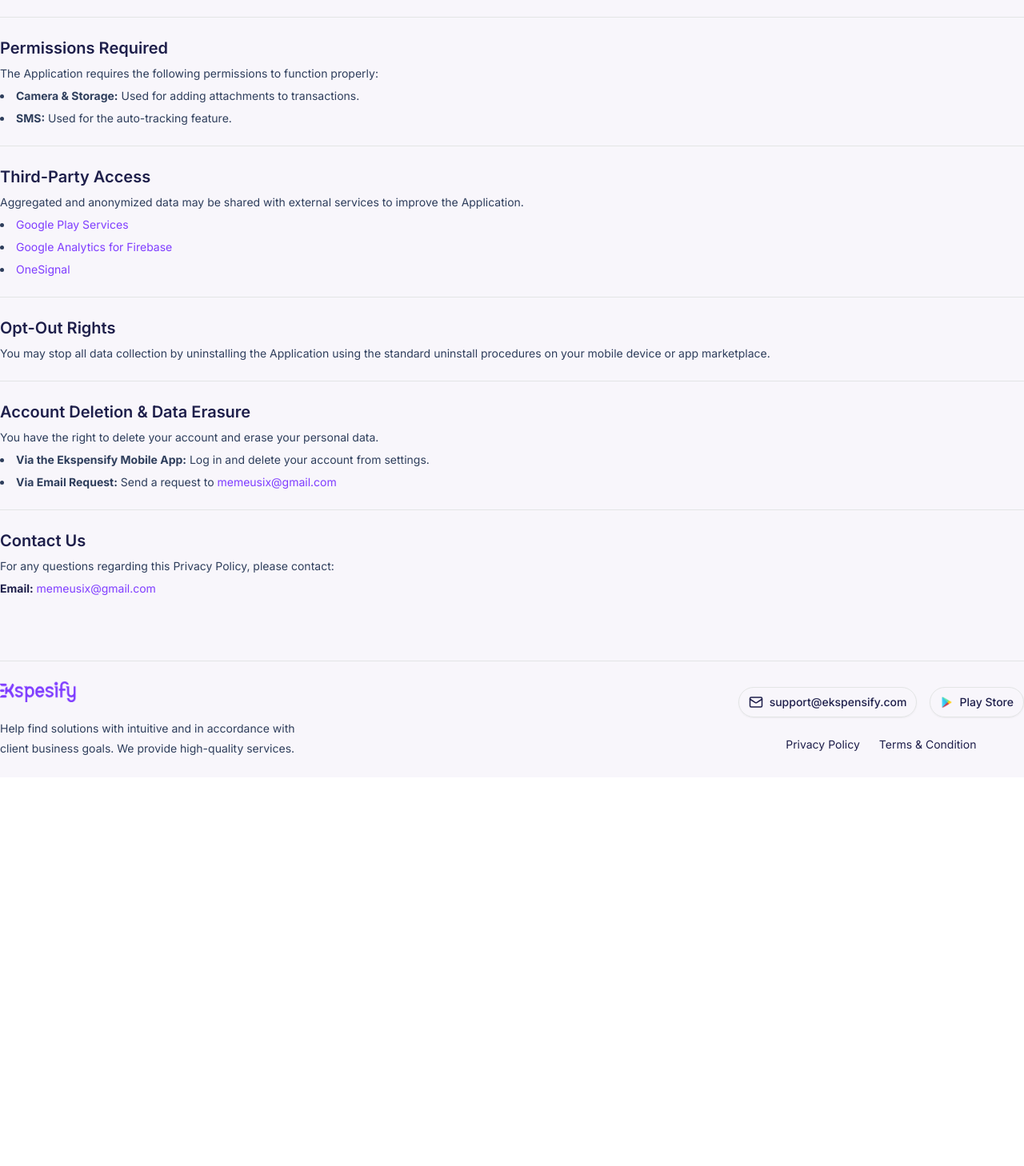
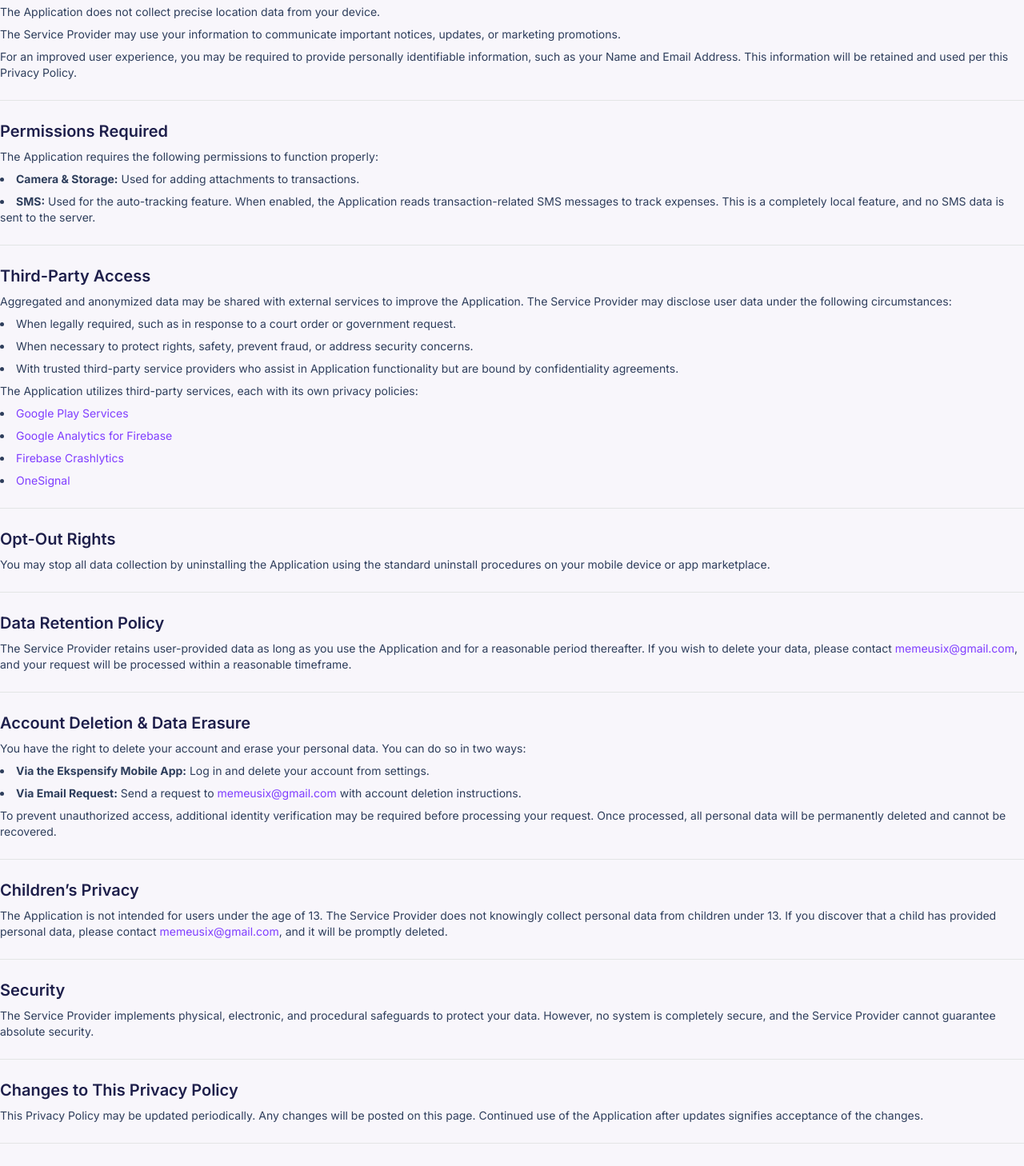
Before and after one commit to vipulsuthar1144/ekspensify-web, a React (Vite) app: page /privacy-policy in a window 1280 px wide. Shown: the part 520-1978 px from the top of the page at 80% size. Before the commit the page ends 1492 px from the top, so only its background shows below. Built offline with nearby package versions, Linux system fonts and the light colour scheme.

Commit message:
UI changes

```diff
--- a/src/assets/index.tsx
+++ b/src/assets/index.tsx
@@ -7,6 +7,7 @@
 import imgRoundedBorder from "./img-rounded-border.png";
 import imgDashedLine from "./img-dashed-line.png";
 import imgPlaystore from "./img-play-store.png";
+import imgTransaction from "./img-transaction.png";
 
 export {
   appFullLogo,
@@ -14,6 +15,7 @@
   imgAccounts,
   imgBudget,
   imgExport,
+  imgTransaction,
   imgPlaystore,
   imgCategories,
   imgRoundedBorder,
--- a/src/pages/Dashboard/index.tsx
+++ b/src/pages/Dashboard/index.tsx
@@ -1,4 +1,10 @@
-import { imgAccounts, imgBudget, imgCategories, imgExport } from "../../assets";
+import {
+  imgAccounts,
+  imgBudget,
+  imgCategories,
+  imgExport,
+  imgTransaction,
+} from "../../assets";
 import Hero from "./sections/HeroSection";
 import HowItWorks from "./sections/HowItWorks";
 import FeatureSection from "./sections/FeatureSection";
@@ -17,12 +23,12 @@
     }
   };
   return (
-    <div className="space-y-10">
+    <div className="space-y-24">
       <Hero handleExploreFeature={handleExploreFeature} />
       <HowItWorks />
       <FeatureSection
         ref={featureRef}
-        img={imgAccounts}
+        img={imgTransaction}
         title="Automatically track your online transactions"
         desc="Help find solutions with intuitive and in accordance with client
           business goals. We provide high-quality services."
--- a/src/pages/Dashboard/sections/FeatureSection.tsx
+++ b/src/pages/Dashboard/sections/FeatureSection.tsx
@@ -36,7 +36,7 @@
 
           <div
             className={`absolute z-10 top-1/2 -translate-y-1/2  hidden md:block ${
-              !rtl ? "-left-20  rotate-180" : "-right-20  rotate-0"
+              !rtl ? "left-0  rotate-180" : "right-0  rotate-0"
             }`}
           >
             <motion.img
@@ -80,7 +80,7 @@
           </p>
 
           {/* Buttons */}
-          <div className="mt-10 flex items-center gap-6">
+          {/* <div className="mt-10 flex items-center gap-6">
             <motion.a
               href="#features"
               className=" md:text-sm flex items-center text-xs gap-2"
@@ -88,7 +88,7 @@
             >
               Get Ready <span className=" text-lg md:text-xl">⤍</span>
             </motion.a>
-          </div>
+          </div> */}
         </motion.div>
       </section>
     );
--- a/src/pages/Dashboard/sections/HowItWorks.tsx
+++ b/src/pages/Dashboard/sections/HowItWorks.tsx
@@ -9,7 +9,7 @@
   },
   {
     id: 2,
-    title: "Setup your wallet/ cc.",
+    title: "Setup your wallet/ acc.",
     description:
       "Help find solutions with intuitive and in accordance with client business goals. We provide high-quality services.",
   },
@@ -46,7 +46,7 @@
 
 const HowItWorks = () => {
   return (
-    <section className="w-full py-16 px-5">
+    <section className="w-full px-5">
       <h2 className="text-center text-2xl  md:text-3xl font-semibold text-gray-900 mb-10">
         How it’s Work
       </h2>
--- a/src/pages/PrivacyPolicy/index.tsx
+++ b/src/pages/PrivacyPolicy/index.tsx
@@ -34,6 +34,20 @@
           <li>Total time spent using the Application</li>
           <li>The operating system of your mobile device</li>
         </ul>
+        <p className="text-secondary mt-2">
+          The Application does not collect precise location data from your
+          device.
+        </p>
+        <p className="text-secondary mt-2">
+          The Service Provider may use your information to communicate important
+          notices, updates, or marketing promotions.
+        </p>
+        <p className="text-secondary mt-2">
+          For an improved user experience, you may be required to provide
+          personally identifiable information, such as your Name and Email
+          Address. This information will be retained and used per this Privacy
+          Policy.
+        </p>
       </section>
 
       <hr className="my-6 border-primary" />
@@ -52,7 +66,10 @@
             transactions.
           </li>
           <li>
-            <strong>SMS:</strong> Used for the auto-tracking feature.
+            <strong>SMS:</strong> Used for the auto-tracking feature. When
+            enabled, the Application reads transaction-related SMS messages to
+            track expenses. This is a completely local feature, and no SMS data
+            is sent to the server.
           </li>
         </ul>
       </section>
@@ -65,7 +82,27 @@
         </h2>
         <p className="text-secondary mt-2">
           Aggregated and anonymized data may be shared with external services to
-          improve the Application.
+          improve the Application. The Service Provider may disclose user data
+          under the following circumstances:
+        </p>
+
+        <ul className="list-disc list-inside text-secondary mt-2 space-y-2">
+          <li>
+            When legally required, such as in response to a court order or
+            government request.
+          </li>
+          <li>
+            When necessary to protect rights, safety, prevent fraud, or address
+            security concerns.
+          </li>
+          <li>
+            With trusted third-party service providers who assist in Application
+            functionality but are bound by confidentiality agreements.
+          </li>
+        </ul>
+        <p className="text-secondary mt-2">
+          The Application utilizes third-party services, each with its own
+          privacy policies:
         </p>
         <ul className="list-disc list-inside text-secondary mt-2 space-y-2">
           <li>
@@ -86,6 +123,16 @@
               rel="noopener noreferrer"
             >
               Google Analytics for Firebase
+            </a>
+          </li>
+          <li>
+            <a
+              href="https://firebase.google.com/support/privacy"
+              className="text-linkHover hover:underline"
+              target="_blank"
+              rel="noopener noreferrer"
+            >
+              Firebase Crashlytics
             </a>
           </li>
           <li>
@@ -116,12 +163,33 @@
 
       <section>
         <h2 className="text-xl font-semibold text-primary">
+          Data Retention Policy
+        </h2>
+        <p className="text-secondary mt-2">
+          The Service Provider retains user-provided data as long as you use the
+          Application and for a reasonable period thereafter. If you wish to
+          delete your data, please contact{" "}
+          <a
+            href={`mailto:${MAIL_CONTACT_US}`}
+            className="text-linkHover hover:underline"
+          >
+            {MAIL_CONTACT_US}
+          </a>
+          , and your request will be processed within a reasonable timeframe.
+        </p>
+      </section>
+
+      <hr className="my-6 border-primary" />
+
+      <section>
+        <h2 className="text-xl font-semibold text-primary">
           Account Deletion & Data Erasure
         </h2>
         <p className="text-secondary mt-2">
           You have the right to delete your account and erase your personal
-          data.
+          data. You can do so in two ways:
         </p>
+
         <ul className="list-disc list-inside text-secondary mt-2 space-y-2">
           <li>
             <strong>Via the Ekspensify Mobile App:</strong> Log in and delete
@@ -134,9 +202,69 @@
               className="text-linkHover hover:underline"
             >
               {MAIL_CONTACT_US}
-            </a>
+            </a>{" "}
+            with account deletion instructions.
           </li>
         </ul>
+        <p className="text-secondary mt-2">
+          To prevent unauthorized access, additional identity verification may
+          be required before processing your request. Once processed, all
+          personal data will be permanently deleted and cannot be recovered.
+        </p>
+      </section>
+
+      <hr className="my-6 border-primary" />
+
+      <section>
+        <h2 className="text-xl font-semibold text-primary">
+          Children’s Privacy
+        </h2>
+        <p className="text-secondary mt-2">
+          The Application is not intended for users under the age of 13. The
+          Service Provider does not knowingly collect personal data from
+          children under 13. If you discover that a child has provided personal
+          data, please contact{" "}
+          <a
+            href={`mailto:${MAIL_CONTACT_US}`}
+            className="text-linkHover hover:underline"
+          >
+            {MAIL_CONTACT_US}
+          </a>
+          , and it will be promptly deleted.
+        </p>
+      </section>
+
+      <hr className="my-6 border-primary" />
+
+      <section>
+        <h2 className="text-xl font-semibold text-primary">Security</h2>
+        <p className="text-secondary mt-2">
+          The Service Provider implements physical, electronic, and procedural
+          safeguards to protect your data. However, no system is completely
+          secure, and the Service Provider cannot guarantee absolute security.
+        </p>
+      </section>
+
+      <hr className="my-6 border-primary" />
+
+      <section>
+        <h2 className="text-xl font-semibold text-primary">
+          Changes to This Privacy Policy
+        </h2>
+        <p className="text-secondary mt-2">
+          This Privacy Policy may be updated periodically. Any changes will be
+          posted on this page. Continued use of the Application after updates
+          signifies acceptance of the changes.
+        </p>
+      </section>
+      <hr className="my-6 border-primary" />
+
+      <section>
+        <h2 className="text-xl font-semibold text-primary">Your Consent</h2>
+        <p className="text-secondary mt-2">
+          By using the Application, you consent to the collection, use, and
+          processing of your data as described in this Privacy Policy.
+        </p>
       </section>
 
       <hr className="my-6 border-primary" />
--- a/src/styles/globle.css
+++ b/src/styles/globle.css
@@ -14,6 +14,7 @@
 
 body {
   overflow-x: hidden;
+  width: 100%;
 }
 
 ::-webkit-scrollbar {
```
Also changed, not shown: src/pages/Dashboard/sections/HeroSection.tsx (+31 -5 lines), src/pages/TermsConditions/index.tsx (+58 -11 lines), 2 other files (tests, documents, lock files or other folders).
